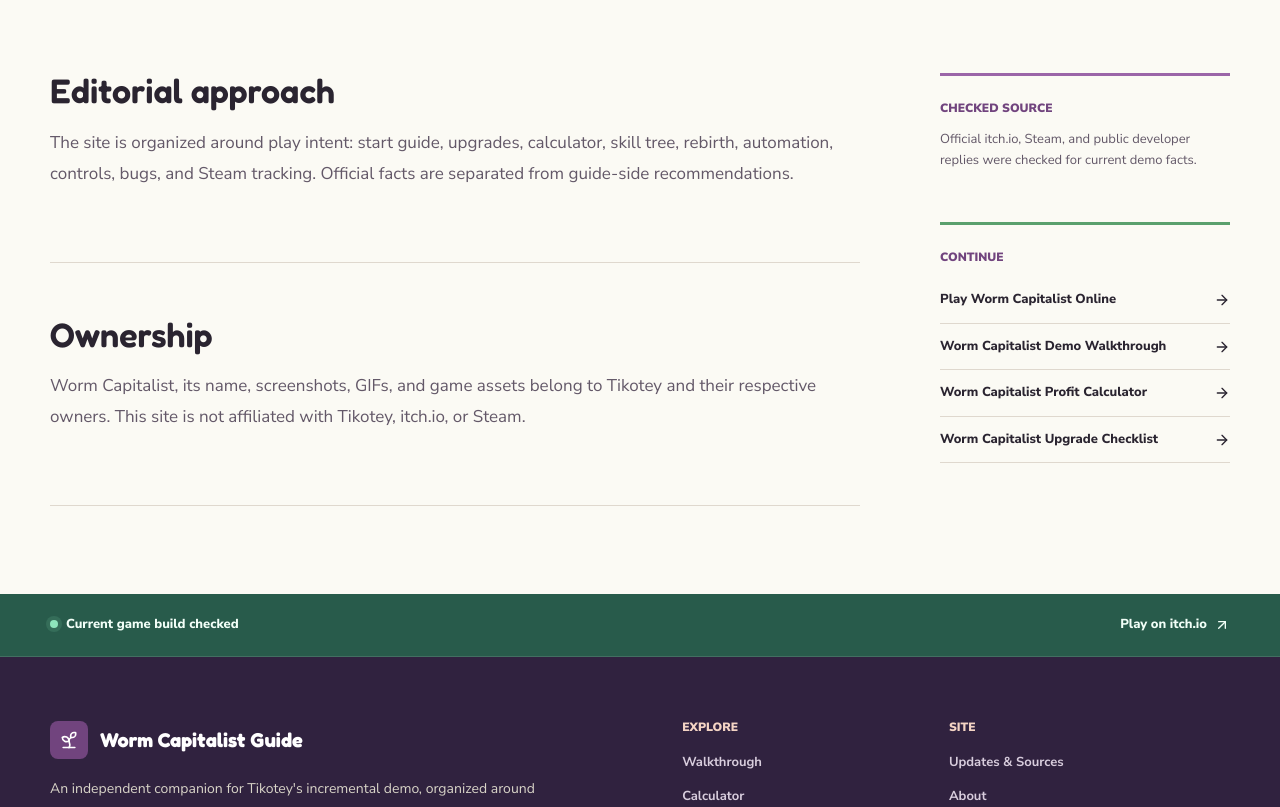
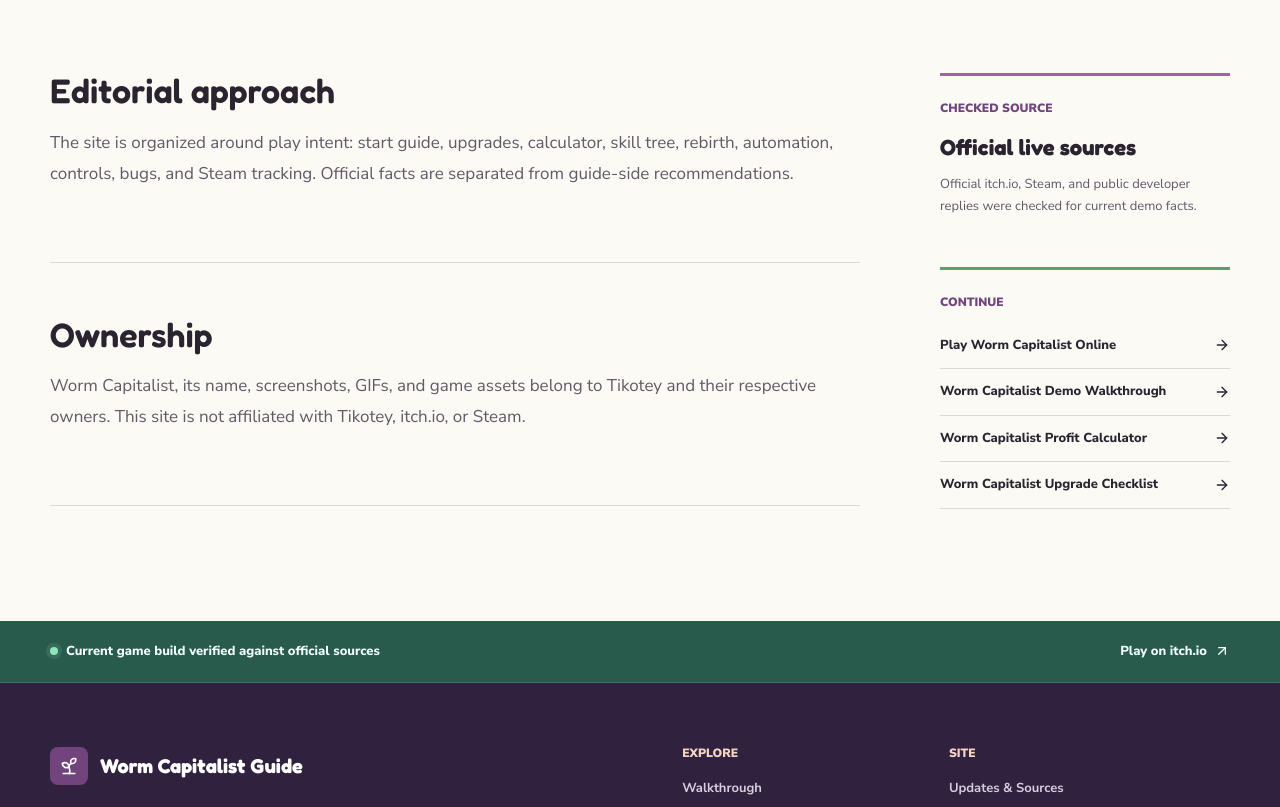
Before and after one commit to lianlele168/worm-capitalist-wiki, a Next.js app: page /about/ in a window 1280 px wide. Shown: the part 580-1387 px from the top of the page. Built offline with nearby package versions, Linux system fonts and the light colour scheme.

Commit message:
fix(build): repair syntax errors and dangling date-field references from date cleanup

```diff
--- a/src/app/[slug]/page.tsx
+++ b/src/app/[slug]/page.tsx
@@ -120,7 +120,7 @@
           </article>
 
           <aside className="article-aside">
-            <div><p className="eyebrow">Checked source</p><strong>{site.lastChecked}</strong><p>Official itch.io, Steam, and public developer replies were checked for current demo facts.</p></div>
+            <div><p className="eyebrow">Checked source</p><strong>Official live sources</strong><p>Official itch.io, Steam, and public developer replies were checked for current demo facts.</p></div>
             <div><p className="eyebrow">Continue</p><nav>{related.map((item) => <Link key={item.slug} href={`/${item.slug}/`}>{item.title}<ArrowRight className="h-4 w-4" /></Link>)}</nav></div>
           </aside>
         </div>
--- a/src/app/sitemap.ts
+++ b/src/app/sitemap.ts
@@ -6,7 +6,7 @@
 export default function sitemap(): MetadataRoute.Sitemap {
   return routes.map((route) => ({
     url: `${site.baseUrl}${route.path.endsWith("/") ? route.path : `${route.path}/`}`,
-    lastModified: new Date(site.lastChecked),
+    lastModified: new Date(),
     changeFrequency: route.changeFrequency,
     priority: route.priority,
   }));
--- a/src/components/Footer.tsx
+++ b/src/components/Footer.tsx
@@ -7,7 +7,7 @@
     <footer className="site-footer">
       <div className="source-strip">
         <div className="page-shell flex flex-col gap-3 py-5 sm:flex-row sm:items-center sm:justify-between">
-          <p><span className="status-dot" />Current game build checked {site.lastChecked}</p>
+          <p><span className="status-dot" />Current game build verified against official sources</p>
           <a href={site.officialUrl} target="_blank" rel="noopener noreferrer">Play on itch.io <ArrowUpRight className="h-4 w-4" /></a>
         </div>
       </div>
--- a/src/data/pages.ts
+++ b/src/data/pages.ts
@@ -217,7 +217,7 @@
     image: "/cover.png",
     imageAlt: "Worm Capitalist cover",
     sections: [
-      { heading: "Current public facts", bullets: ["Published on itch.io on .", "Updated on itch.io on .", "Official page lists HTML5 and Windows, status in development, genre Simulation, made with Unity and Aseprite.", "Official page lists a rating around 4.3 from 21 ratings as of .", "Steam page lists planned release in 2026 and shows a Steam Demo Coming Soon banner with wishlists open.", "The developer replied in comments that the naming glitch is acknowledged and that pacing, the instant-poop ability, and the whip will be rebalanced.", "The demo is also listed by third-party portals such as gameVgames and the Incremental Games Database."] },
+      { heading: "Current public facts", bullets: ["Published on itch.io as a free browser demo.", "The itch.io page is updated by the developer as the demo evolves.", "Official page lists HTML5 and Windows, status in development, genre Simulation, made with Unity and Aseprite.", "Official page lists a rating around 4.3 from 21 ratings.", "Steam page lists planned release in 2026 and shows a Steam Demo Coming Soon banner with wishlists open.", "The developer replied in comments that the naming glitch is acknowledged and that pacing, the instant-poop ability, and the whip will be rebalanced.", "The demo is also listed by third-party portals such as gameVgames and the Incremental Games Database."] },
       { heading: "Source boundaries", paragraphs: ["This is an unofficial guide. It links to and embeds official public pages but does not mirror the game build or claim ownership of art, code, names, or videos. Exact balance values may change as the demo updates."] },
     ],
   },
```
